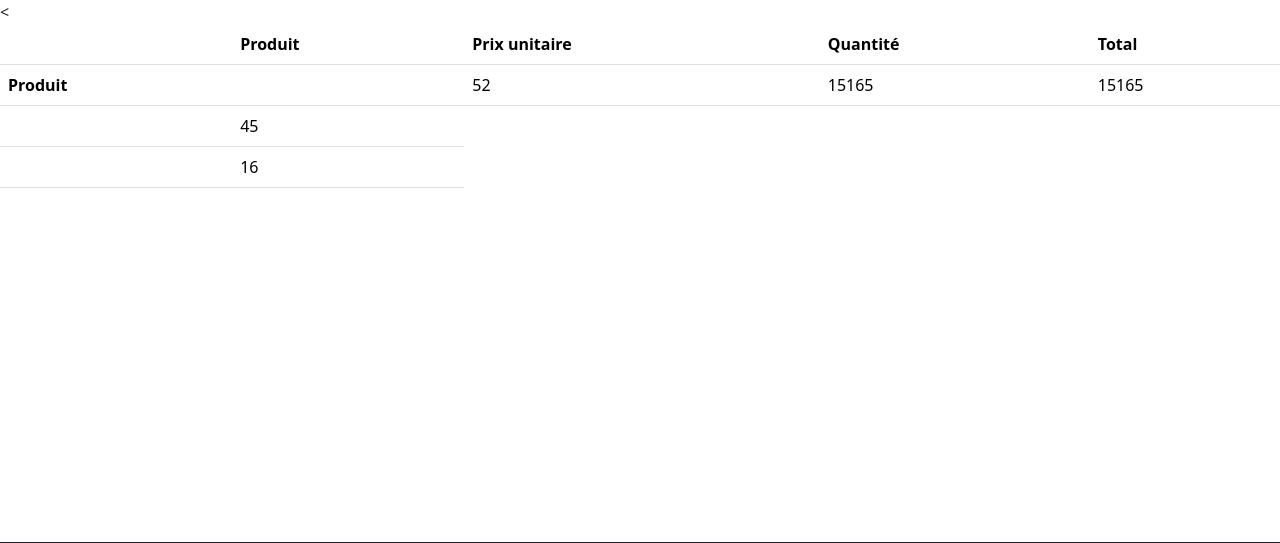
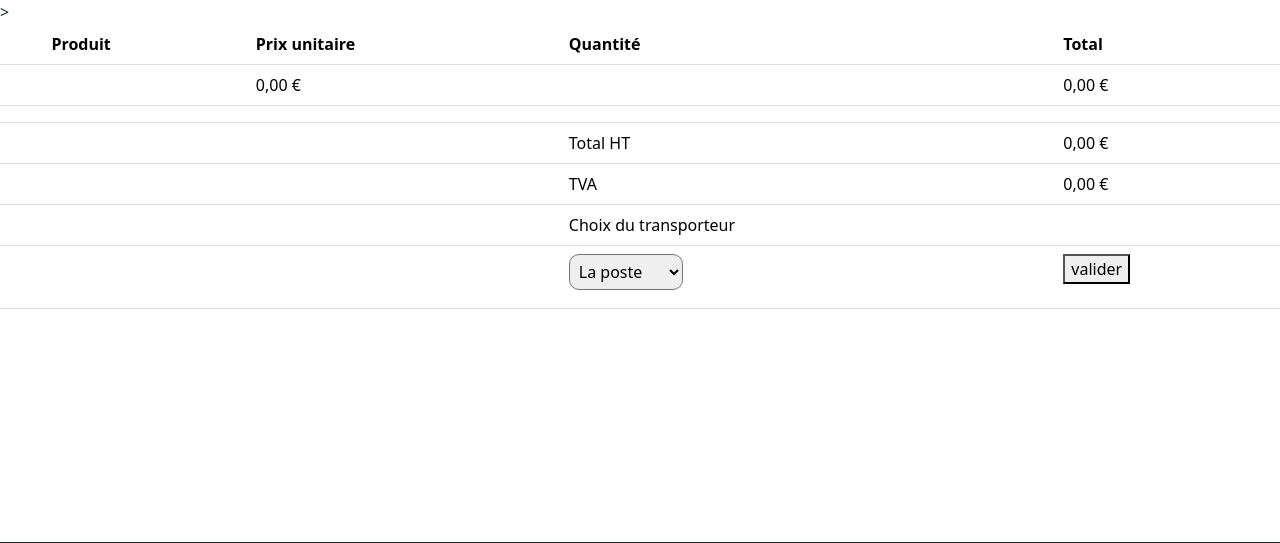
Before and after one commit to nathasoto/Projet1, a PHP site: page /cart.php in a window 1280 px wide. Shown: the part 116-659 px from the top of the page. Run offline with PHP 8.4, Linux system fonts and the light colour scheme; data that the repository does not hold is empty.

Commit message:
Work_08-09-2023

```diff
--- a/cart.php
+++ b/cart.php
@@ -2,9 +2,15 @@
 include "function/my-function.php";
 include "function/articles.php";
 include "templates/header.php";
-?>
 
 
+ $items = get_product($_POST['id_produit']);
+ //echo $items[0];
+ //echo ($_POST['id_produit']);
+ $Total = $items[1] * $_POST['cantidad'];
+
+
+ ?>
 
 <table class="table">
   <thead>
@@ -18,20 +24,52 @@ include "templates/header.php";
   </thead>
   <tbody>
     <tr>
-      <th scope="row">Produit</th>
-      <td><?php echo ($_POST['title']);?></td>
-      <td>52</td>
-      <td>15165</td>
-      <td>15165</td>
+      <th scope="row"></th>
+      <td><?php echo $items[0]?></td>
+      <td><?php echo  formatPrice($items[1])?></td>
+      <td><?php echo $_POST['cantidad']?> </td>
+      <td><?php echo formatPrice($Total);?></td>
     </tr>
     <tr>
       <th scope="row"></th>
-      <td>45</td>
-      <
+      <td></td>
+      <td></td>
+      <td></td>
+      <td></td>
+
     </tr>
     <tr>
       <th scope="row"></th>
-      <td>16</td>
+      <td></td>
+      <td></td>
+      <td>Total HT</td>
+      ><td><?php echo formatPrice(priceExcludingVAT($Total));?></td>
+    </tr>
+    <tr>
+      <th scope="row"></th>
+      <td></td>
+      <td></td>
+      <td>TVA</td>
+      <td><?php echo formatPrice($Total - priceExcludingVAT($Total));?></td>
+    </tr>
+    <tr>
+      <th scope="row"></th>
+      <td></td>
+      <td></td>
+      <td>Choix du transporteur</td>
+      <td></td>
+    </tr>
+    <tr>
+      <th scope="row"></th>
+      <td></td>
+      <td></td>
+
+      <td><select class= "quantite" name="trasporteur" id="trasporteur">
+                  <option value="1">La poste</option>
+                  <option value="2">Relais colis</option>
+                </select></td>
+      <td><button>valider</button></td>
+
     </tr>
   </tbody>
 </table>
--- a/function/articles.php
+++ b/function/articles.php
@@ -1,10 +1,12 @@
 <?php
+
 function getproduct(){
  return $produits = [
     [
       "id" => "lim1",
       "name" => "LIMONCHA BIO",
-      "price" => 14.00,
+      "price" => 100,00,
+      "weight" => 200,
       "description" => "Thés vert et noir, riz grillé, amande et citron",
       "discount" => 20,
       "availability" => true,
@@ -14,6 +16,7 @@ function getproduct(){
       "id" => "ham1",
       "name" => "THÉ DU HAMMAM",
       "price" => 10.50,
+      "weight" => 400,
       "description" => "Thé vert parfumé - Fruité & Floral",
       "discount" => null,
       "availability" => true,
@@ -23,27 +26,26 @@ function getproduct(){
       "id" => "moi1",
       "name" => "THÉ DES MOINES",
       "price" => 10.90,
+      "weight" => 350,
       "description" => "Thés noir et vert parfumés - Floral",
       "discount" => 2,
-      "availability" => false,
+      "availability" => true,
       "picture_url" => "img/MOINES.jpg"
     ],
   ];
 }
 
+
 function get_product($id_produit){
 
-    foreach(getproduct() as $prod){
-        if($id_produit === $prod){
-          return $prod;
+   foreach(getproduct() as $prod){
 
-        }
-        echo "producto no existe";
+      if($prod["id"] === $id_produit){
+        $items = [$prod["name"],$prod["price"],$prod["description"],$prod["discount"],$prod["availability"],$prod["picture_url"]];
+        return $items;
 
+      }
     }
-
-}
-
-
+  }
 
 ?>
--- a/function/my-function.php
+++ b/function/my-function.php
@@ -1,15 +1,17 @@
 <?php
+
 function formatPrice( $prix){//add €
- echo "$prix €";
+  $prix1 = number_format($prix, 2, ',', ' ');
+  echo "$prix1 €";
 }
-function formatPrice2(float $prix ):string  {//teacher
-    return $prix . ' €';
-  }
+// function formatPrice2(float $prix ):string  {//teacher
+//     return $prix . ' €';
+//   }
 function addTVA(float $prix ):float  {
     return $prix * 1.2;
   }
 function priceExcludingVAT($prix){//return prix TH
-    return round( $ht = (100 * $prix) / (100 + 20)); //round por los numeros despues de la coma
+    return $ht = (100 * $prix) / (100 + 20);
 }
 
 function discountedPrice($prix, $discount){//return prix remisé
@@ -19,6 +21,3 @@ function discountedPrice($prix, $discount){//return prix remisé
     return $prix -($prix * ($discount/100));
 
 }
-function articles (){
-
-}
```
Also changed, not shown: multidimensional-catalog.php (+17 -12 lines), css/style.css (line endings or trailing spaces).
